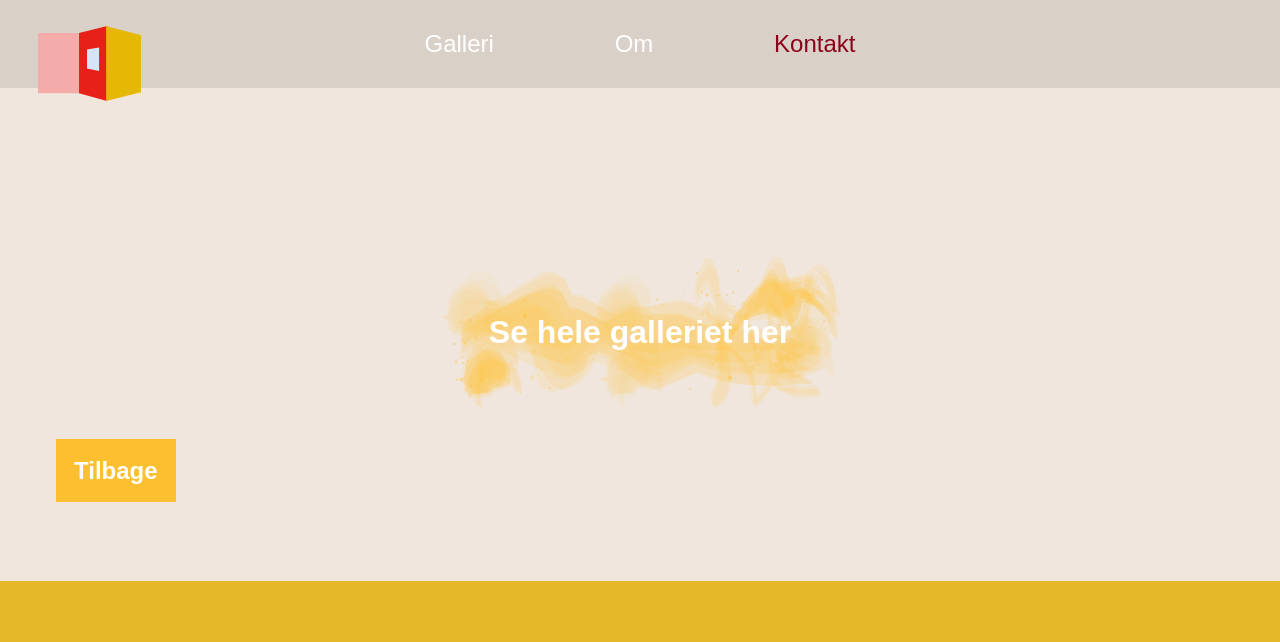
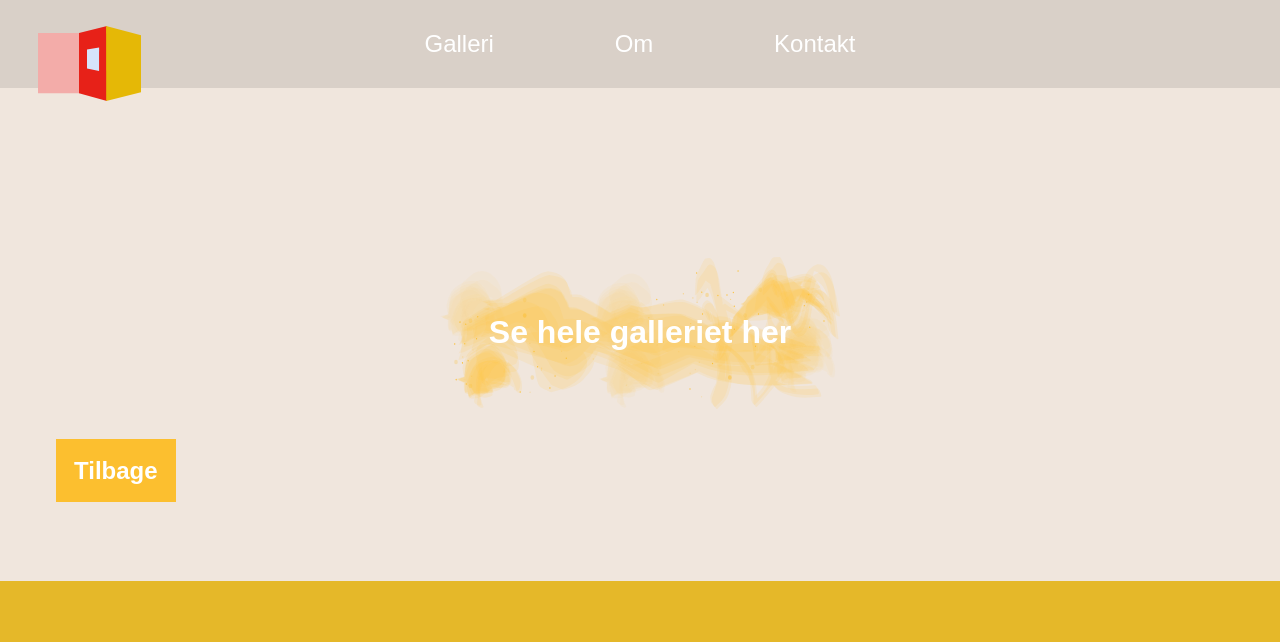
Before and after one commit to malt9830/vnduprojekt, a plain HTML site: page artist.html in a window 1280 px wide. Shown: the top 642 px of the page. Drawn offline with Linux system fonts and the light colour scheme; no server answers.

Commit message:
menuen er helt op to date

```diff
--- a/artist.html
+++ b/artist.html
@@ -22,7 +22,7 @@
             <ul id="oversigt" class="hidden" class="slide">
                 <li><a href="gallery.html">Galleri</a></li>
                 <li><a href="about.html">Om</a></li>
-                <li><a href="contact.html" class="current">Kontakt</a></li>
+                <li><a href="contact.html">Kontakt</a></li>
             </ul>
         </nav>
     </header>
```
Also changed, not shown: artwork.html (+1 -1 lines).
